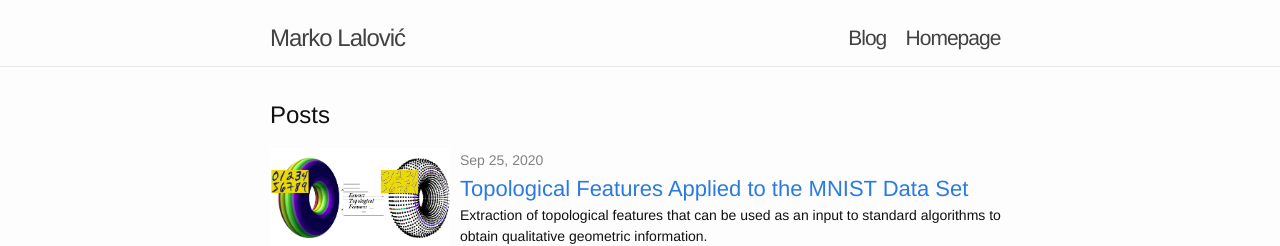
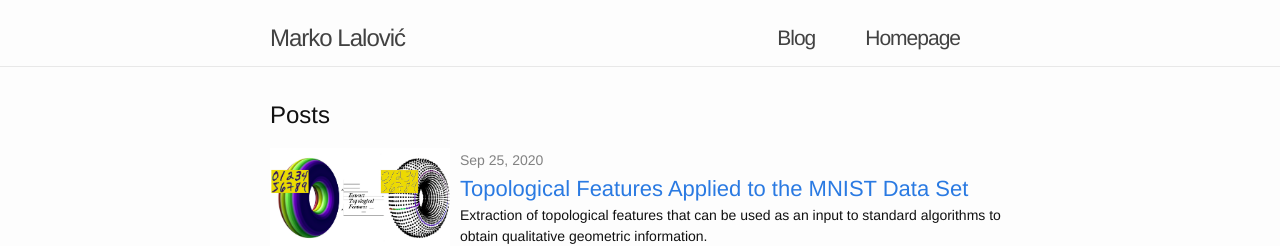
Before and after one commit to markolalovic/blog, a Jekyll site: the page built from docs/index.markdown, in a window 1280 px wide. Shown: the top 246 px of the page. Built offline with Jekyll 4.4.1, drawn with Linux system fonts in a browser that asks for light colours.

Commit message:
fixed navigation

```diff
--- a/docs/_includes/header.html
+++ b/docs/_includes/header.html
@@ -3,8 +3,8 @@
     <div class="wrapper">
 
         <a class="site-title" href="{{ site.baseurl }}">{{ site.title }}</a>
-        <a class="site-nav" style="float: right" href="{{ site.url }}">Homepage &nbsp</a>
-        <a class="site-nav" style="float: right" href="{{ site.baseurl }}">Blog &nbsp &nbsp</a>
+        <a class="site-nav" style="float: right" href="{{ site.url }}">Homepage</a>
+        <a class="site-nav" style="float: right" href="{{ site.baseurl }}">Blog</a>
 
     </div>
 
--- a/docs/assets/css/main.css
+++ b/docs/assets/css/main.css
@@ -250,7 +250,6 @@ pre>code {
 }
 
 .site-header a:hover {
-    text-decoration: none;
     color: #5e5e5e;
 }
 
@@ -271,6 +270,10 @@ pre>code {
   text-decoration: underline;
 }
 
+.hovhov {
+  text-decoration: underline;
+}
+
 .site-nav {
     font-size: 21px;
     line-height: 56px;
@@ -278,6 +281,7 @@ pre>code {
     margin-bottom: 0;
     float: right;
     color: #424242;
+    padding: 0px 50px 0px 0px;
 }
 
 .site-nav,
```
